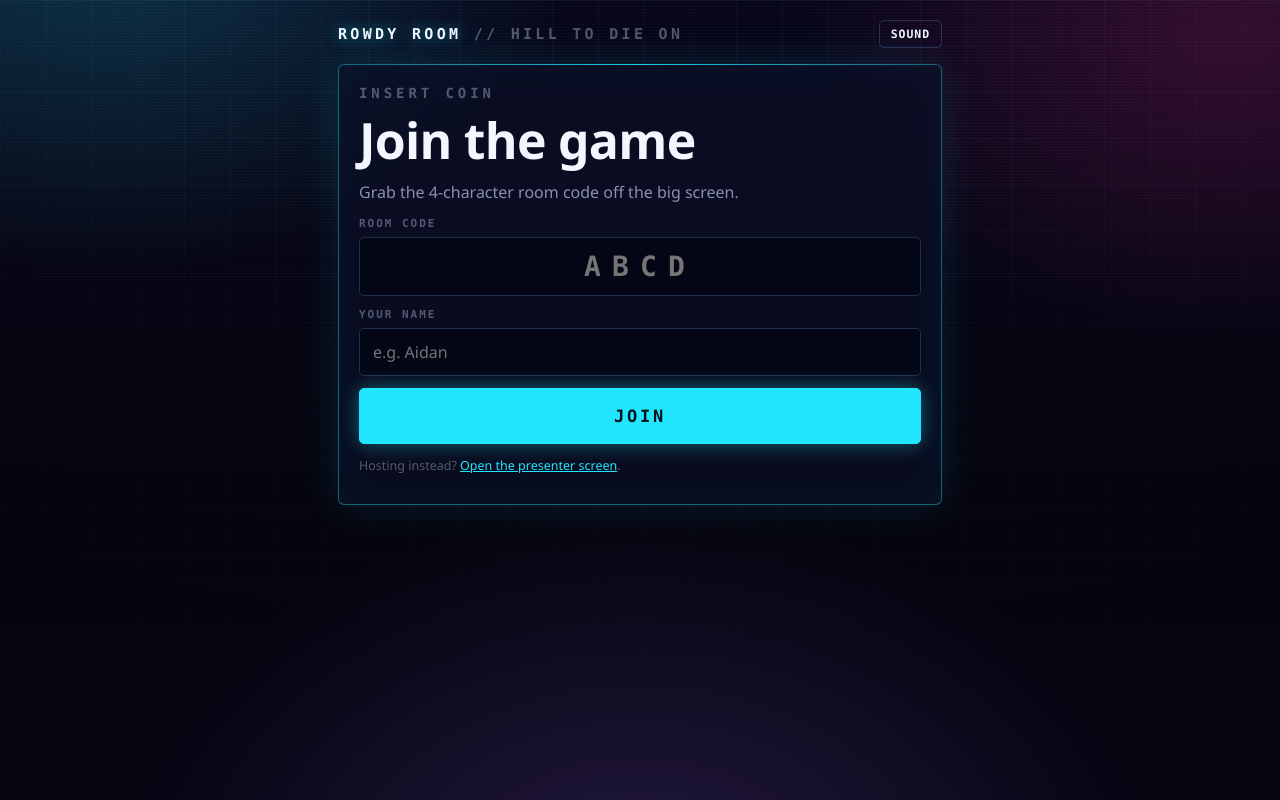
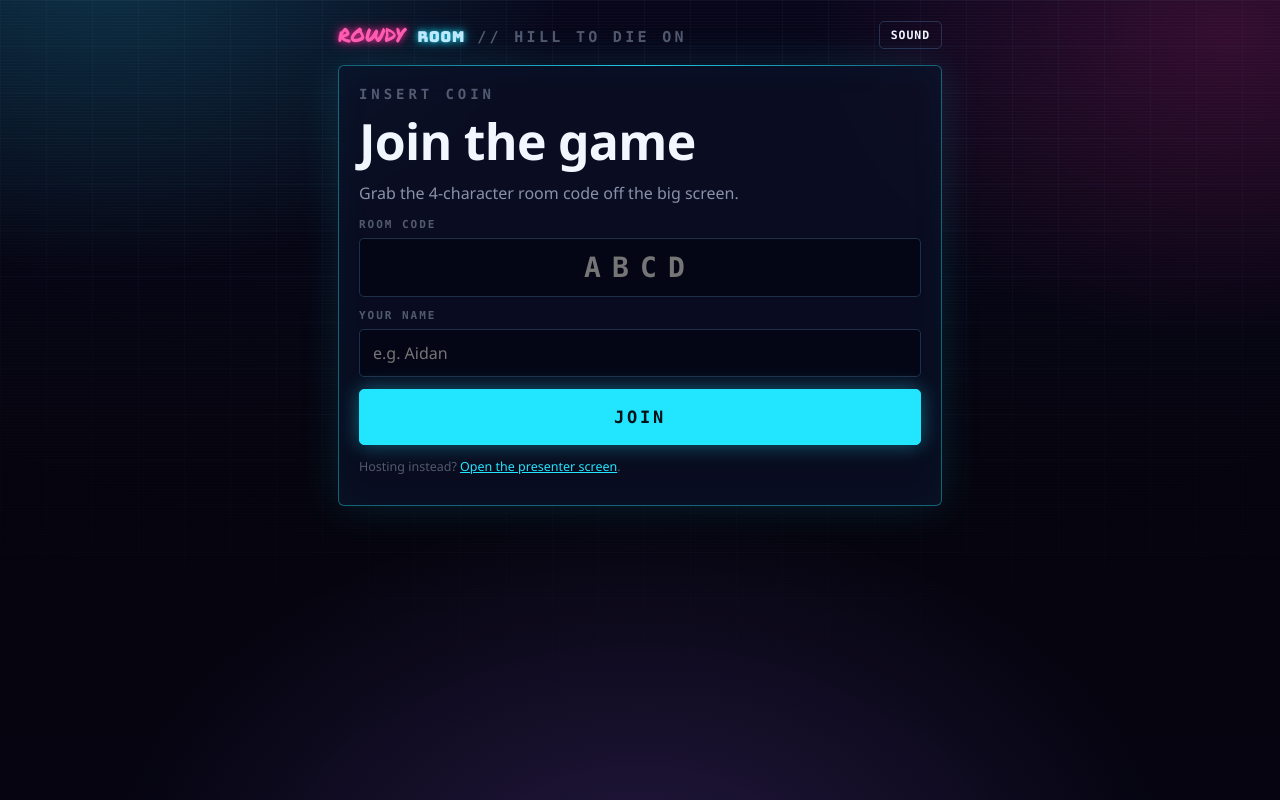
Before and after one commit to aidanavila63/rowdy-room, a website: page hill-to-die-on/index.html in a window 1280 px wide. Drawn offline with Linux system fonts and the light colour scheme.

Commit message:
Add files via upload

```diff
--- a/hill-to-die-on/index.html
+++ b/hill-to-die-on/index.html
@@ -38,7 +38,7 @@
 <div class="wrap narrow">
 
   <div class="brandline">
-    <a class="brand" href="/" style="text-decoration:none">ROWDY ROOM <span>// HILL TO DIE ON</span></a>
+    <a class="brand" href="/" style="text-decoration:none"><span class="brand-rowdy">ROWDY</span> <span class="brand-room">ROOM</span> <span>// HILL TO DIE ON</span></a>
     <div class="grow"></div>
     <button class="ghost mini" id="btnSfx" title="Sound effects">Sound</button>
     <span class="pill hidden" id="status" data-s="connecting"><i class="dot"></i><span class="txt">Connecting…</span></span>
```
Also changed, not shown: hill-to-die-on/present.html (+1 -1 lines).
